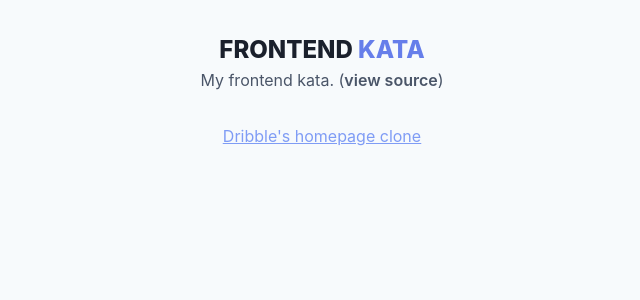
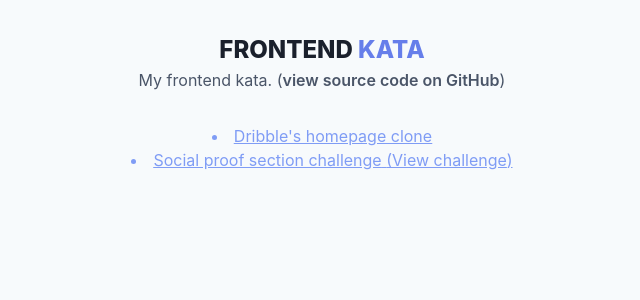
Before and after one commit to aofleejay/frontend-kata, a React (Create React App) app: page / in a window 1280 px wide. Shown: the top 300 px of the page, without its empty margins (318-958 px from the left). Built offline with nearby package versions, Linux system fonts and the light colour scheme.

Commit message:
:sparkles: Setup for frontendmentor challenge.

```diff
--- a/src/Home.tsx
+++ b/src/Home.tsx
@@ -1,5 +1,13 @@
 import React from 'react'
 import { Link } from 'react-router-dom'
+
+const ListItem: React.FC = ({ children }) => {
+  return (
+    <li className="text-indigo-400 hover:text-indigo-600 transition-colors duration-200 ease-in underline">
+      {children}
+    </li>
+  )
+}
 
 const Home: React.FC = () => {
   return (
@@ -15,15 +23,29 @@ const Home: React.FC = () => {
           rel="noopener noreferrer"
           className="font-semibold"
         >
-          view source
+          view source code on GitHub
         </a>
         )
       </p>
-      <ul className="mt-8">
-        <li className="text-indigo-400 hover:text-indigo-600 transition-colors duration-200 ease-in underline">
+      <ol className="mt-8 max-w-xl mx-auto list-disc list-inside">
+        <ListItem>
           <Link to="/dribble-clone">Dribble's homepage clone</Link>
-        </li>
-      </ul>
+        </ListItem>
+        <ListItem>
+          <Link to="/social-proof-section-challenge">
+            Social proof section challenge
+          </Link>{' '}
+          (
+          <a
+            href="https://www.frontendmentor.io/challenges/social-proof-section-6e0qTv_bA"
+            target="_blank"
+            rel="noopener noreferrer"
+          >
+            View challenge
+          </a>
+          )
+        </ListItem>
+      </ol>
     </div>
   )
 }
--- a/src/index.tsx
+++ b/src/index.tsx
@@ -3,9 +3,10 @@ import ReactDOM from 'react-dom'
 import { BrowserRouter as Router, Switch, Route } from 'react-router-dom'
 import './assets/styles/tailwind.build.css' // FIXME: Remove unused css to reduce file size.
 import './index.css'
-import Dribble from './dribble-clone'
 import * as serviceWorker from './serviceWorker'
 import Home from './Home'
+import Dribble from './dribble-clone'
+import SocialProofSection from './social-proof-section-challenge'
 
 ReactDOM.render(
   <React.StrictMode>
@@ -17,6 +18,9 @@ ReactDOM.render(
         <Route path="/dribble-clone">
           <Dribble />
         </Route>
+        <Route path="/social-proof-section-challenge">
+          <SocialProofSection />
+        </Route>
       </Switch>
     </Router>
   </React.StrictMode>,
--- /dev/null
+++ b/src/social-proof-section-challenge/index.tsx
@@ -0,0 +1,7 @@
+import React from 'react'
+
+const Home = () => {
+  return <div>Home</div>
+}
+
+export default Home
```
